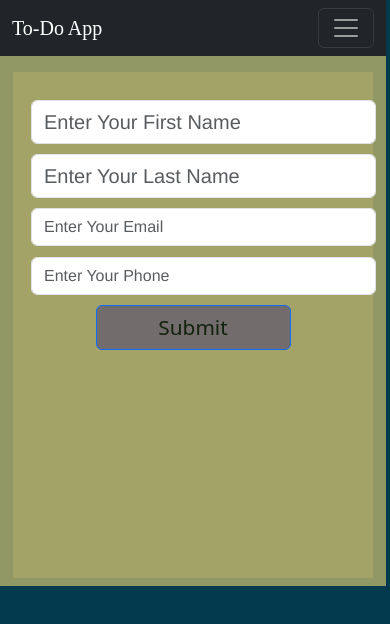
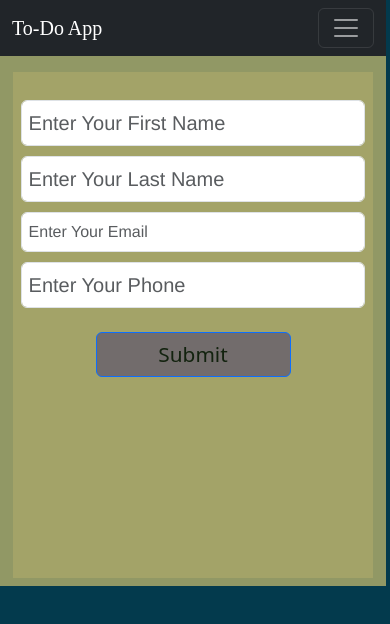
Before and after one commit to Shiv-Raj-Singh/To-Do-Task, a React (Vite) app in the folder build_formula_task/: page /profile in a window 390 px wide. Shown: the top 624 px of the page. Built offline with nearby package versions, Linux system fonts and the light colour scheme.

Commit message:
responsive

```diff
--- a/build_formula_task/src/Components/Contact.jsx
+++ b/build_formula_task/src/Components/Contact.jsx
@@ -55,10 +55,10 @@ export default function Contact(){
                         <input type="email" value={state.email} className="form-control" required placeholder='Enter Your Email' name="email" onChange={handleOnChange}id="exampleInputEmail1" aria-describedby="emailHelp"/>
                     </div>
                     <div className="mb-2 field ">
-                        <input type="tel" value={state.phone} className="form-control" required placeholder='Enter Your Phone' name="phone" onChange={handleOnChange}id="exampleInputEmail1" aria-describedby="emailHelp"/>
+                        <input type="text" value={state.phone} className="form-control" required placeholder='Enter Your Phone' name="phone" onChange={handleOnChange}id="exampleInputEmail1" aria-describedby="emailHelp"/>
                     </div>
 
-                <button type="submit" className="btn btn-primary" id='btn1' >Submit</button>
+                <button type="submit" className="btn btn-primary mt-4" id='btn1' >Submit</button>
             </form>
 
             </div>
--- a/build_formula_task/src/Components/Home.jsx
+++ b/build_formula_task/src/Components/Home.jsx
@@ -1,6 +1,6 @@
 import { useEffect, useState } from "react";
 import { useNavigate } from "react-router-dom";
-import './User.css'
+import './user.css'
 
 export default function Home({user}){
     const Nav = useNavigate()
--- a/build_formula_task/src/Components/user.css
+++ b/build_formula_task/src/Components/user.css
@@ -22,7 +22,8 @@
   #exampleInputEmail1{
     color: black;
     font-family: 'Franklin Gothic Medium', 'Arial Narrow', Arial, sans-serif;
-    margin: 3%;
+    margin: 3% auto;
+    padding: 2%;
   }
   .JoinPage{
     /* border: 2px solid rgb(106, 216, 15);    */
```
